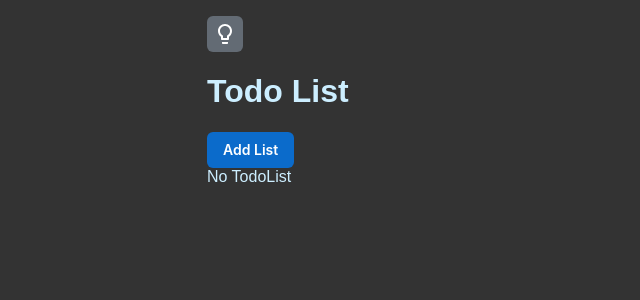
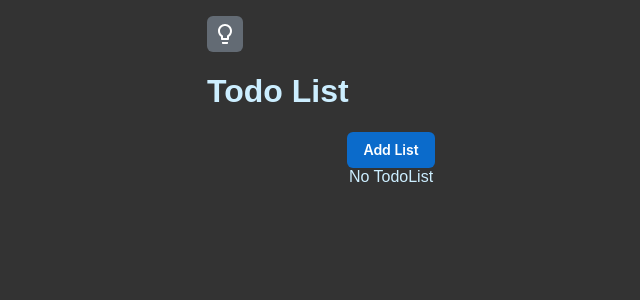
Before and after one commit to NeodymiumFerBore/local-todo, a React (Vite) app: page / in a window 1280 px wide. Shown: the top 300 px of the page, without its empty margins (249-889 px from the left). Built offline with nearby package versions, Linux system fonts and the light colour scheme.

Commit message:
Board component

```diff
--- a/src/App.tsx
+++ b/src/App.tsx
@@ -2,9 +2,10 @@ import { useState } from "react";
 import "./styles.css";
 import { TodoList } from "./components/TodoList";
 import { TodoListsContext } from "./contexts/Todo";
-import { GUID, TTodoList } from "./types";
-import { Button, CssVarsProvider } from "@mui/joy";
+import { GUID, TTodoItem, TTodoList } from "./types";
+import { Box, Button, CssVarsProvider, Stack } from "@mui/joy";
 import { ThemeToggle } from "./components/ThemeToggle";
+import Board from "./components/Board";
 
 export default function App() {
   // const [todos, setTodos] = useState(() => {
@@ -14,6 +15,7 @@ export default function App() {
   //   return JSON.parse(localValue);
   // });
 
+  const [todos, setTodos] = useState<TTodoItem[]>([]);
   const [todoLists, setTodoLists] = useState<TTodoList[]>([]);
 
   // useEffect(() => {
@@ -40,13 +42,9 @@ export default function App() {
         <ThemeToggle />
         <TodoListsContext.Provider value={{ todoLists, setTodoLists }}>
           <h1 className="header">Todo List</h1>
-          <Button onClick={addList}>Add List</Button>
-          <div>
-            {todoLists.length === 0 && "No TodoList"}
-            {todoLists.map((list) => {
-              return <TodoList key={list.id.toString()} thisTodoList={list} />;
-            })}
-          </div>
+          <Stack sx={{ alignItems: "center" }}>
+            <Board sx={{}} />
+          </Stack>
         </TodoListsContext.Provider>
       </CssVarsProvider>
     </>
--- /dev/null
+++ b/src/components/Board.tsx
@@ -0,0 +1,47 @@
+import { GUID, TTodoList } from "@/types";
+import { Box, Button, Grid, Stack } from "@mui/joy";
+import { SxProps } from "@mui/system";
+import { useCallback, useState } from "react";
+import { TodoList } from "./TodoList";
+
+interface Props {
+  sx?: SxProps;
+}
+
+function Board(props: Props) {
+  const [todoLists, setTodoLists] = useState<TTodoList[]>([]);
+
+  const addTodoList = useCallback(() => {
+    console.log("Adding new list");
+    setTodoLists((curr) => {
+      return [
+        ...curr,
+        { id: new GUID(), title: "", description: "", items: [] },
+      ];
+    });
+  }, []);
+
+  console.log("Rendering Board");
+  return (
+    <>
+      <Stack width="100%">
+        <Box justifyContent={"center"} display={"flex"}>
+          <Button onClick={addTodoList}>Add List</Button>
+        </Box>
+        <Stack
+          direction="row"
+          spacing={2}
+          alignSelf="center"
+          sx={{ overflowWrap: "revert" }}
+        >
+          {todoLists.length === 0 && "No TodoList"}
+          {todoLists.map((list) => {
+            return <TodoList key={list.id.toString()} thisTodoList={list} />;
+          })}
+        </Stack>
+      </Stack>
+    </>
+  );
+}
+
+export default Board;
```
